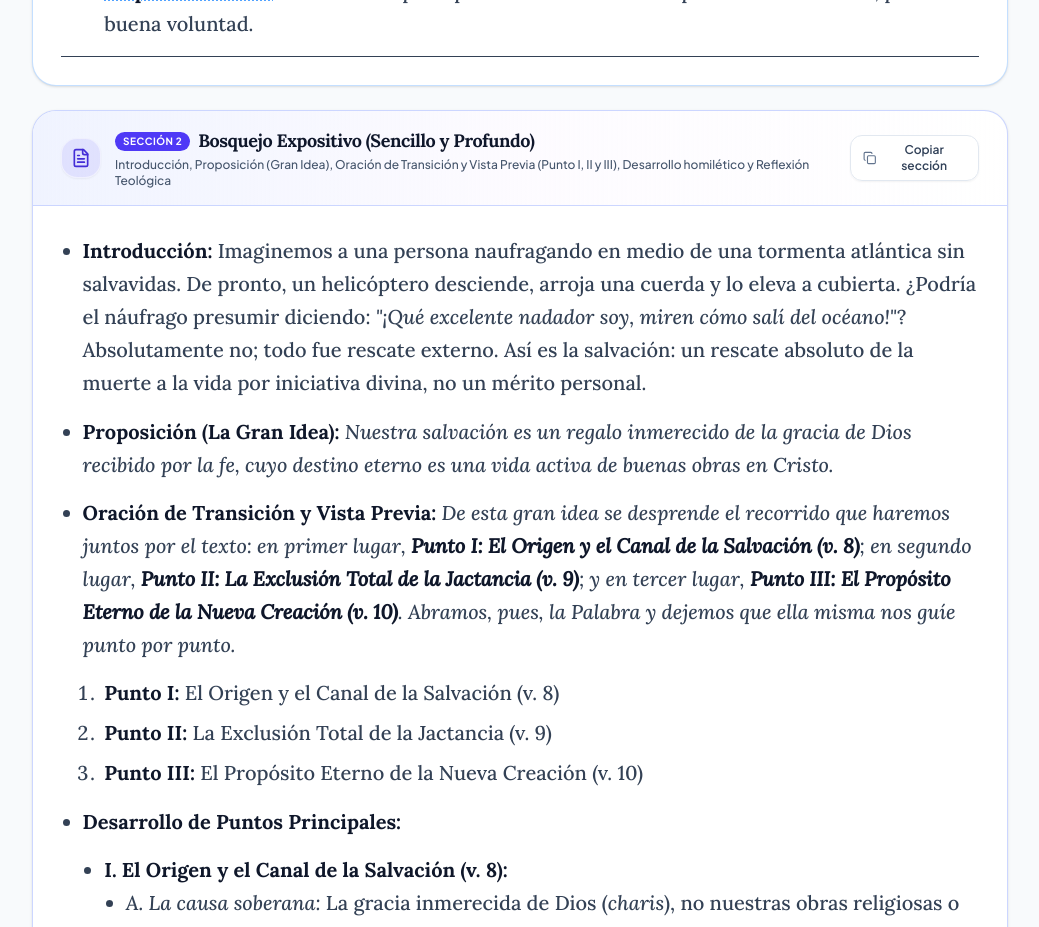
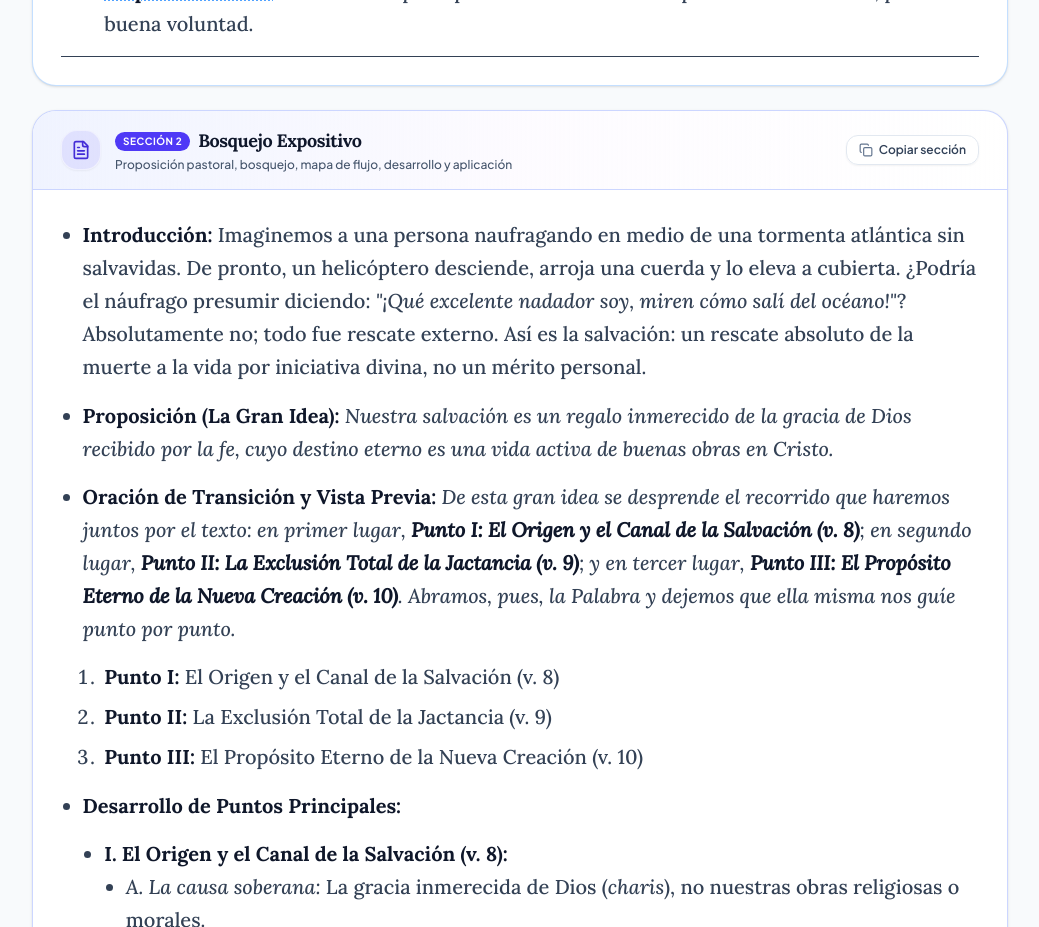
Before and after one commit to Alejaque/estudios-ramela, a React (Vite) app: page / in a window 1280 px wide. Shown: the part 2120-3047 px from the top of the page, without its empty margins (120-1159 px from the left). Built offline with nearby package versions, Linux system fonts and the light colour scheme.

Commit message:
Bound free-provider generation and fix API routing

```diff
--- a/src/components/StudyDisplay.tsx
+++ b/src/components/StudyDisplay.tsx
@@ -382,8 +382,8 @@ export const StudyDisplay: React.FC<StudyDisplayProps> = ({
             <SectionCard
               id="seccion-2-bosquejo"
               sectionNumber={2}
-              title="Bosquejo Expositivo (Sencillo y Profundo)"
-              subtitle="Introducción, Proposición (Gran Idea), Oración de Transición y Vista Previa (Punto I, II y III), Desarrollo homilético y Reflexión Teológica"
+              title="Bosquejo Expositivo"
+              subtitle="Proposición pastoral, bosquejo, mapa de flujo, desarrollo y aplicación"
               content={sections.section2}
               iconName="file"
               accentColor="indigo"
```
